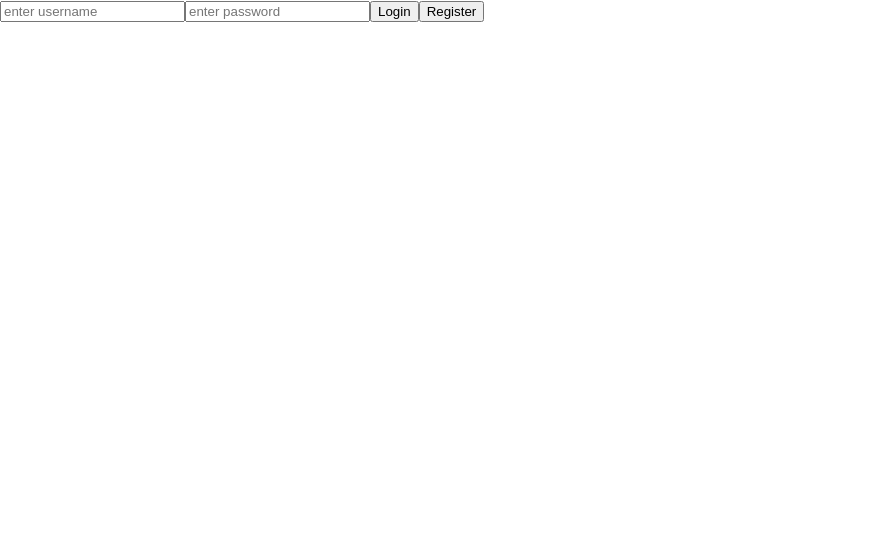
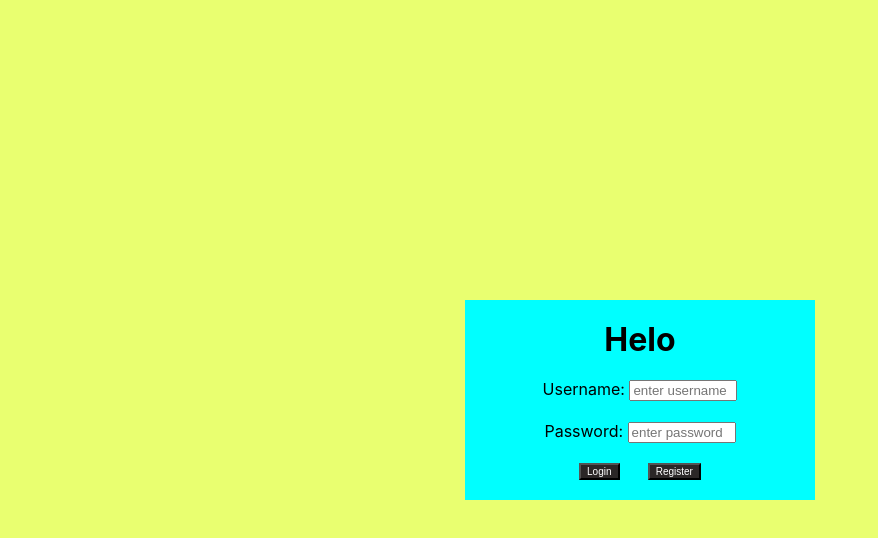
Before and after one commit to wiebejordan/helo, a React (Create React App) app: page /#/ in a window 1280 px wide. Shown: the top 538 px of the page, without its empty margins (0-878 px from the left). Built offline with nearby package versions, Linux system fonts and the light colour scheme; no server answers.

Commit message:
some styling

```diff
--- /dev/null
+++ b/src/components/Auth/Auth.css
@@ -0,0 +1,40 @@
+.auth-main{
+  width: 100vw;
+  display: flex;
+  justify-content: center;
+  align-items: center;
+  background-color: #E9FF70;
+}
+
+.auth-box {
+  height: 200px;
+  width: 350px;
+  background-color: aqua;
+  display: flex;
+  flex-direction: column;
+  flex-wrap: wrap;
+  justify-content: space-evenly;
+  align-items: center;
+}
+
+.auth-box h1{
+  margin: 0px;
+}
+
+input{
+  width: 100px;
+}
+
+.auth-box-buttons{
+  display: flex;
+  justify-content: space-around;
+  width: 150px
+}
+
+.auth-box-buttons button{
+  font-size: 10px;
+  color: white;
+  background-color: rgb(43, 39, 39);
+
+
+}
--- a/src/components/Auth/Auth.js
+++ b/src/components/Auth/Auth.js
@@ -2,6 +2,7 @@ import React, {Component} from 'react';
 import axios from 'axios';
 import {connect} from 'react-redux';
 import {getUser} from '../../ducks/reducer';
+import '../Auth/Auth.css';
 
 class Auth extends Component {
   constructor(props){
@@ -46,24 +47,31 @@ class Auth extends Component {
   render(){
     // console.log(this.props)
     return(
-      <div>
-        <input
+      <div className='auth-main'>
+      <div className='auth-box'>
+        <h1>Helo</h1>
+        <div className='auth-input'>
+        Username: <input
             name='username'
             value={this.state.username}
             onChange={e => this.handleInput(e)}
             placeholder='enter username'
         />
-
-        <input
+        </div>
+        <div className='auth-input'>
+        Password: <input
             name='password'
             value={this.state.password}
             onChange={e => this.handleInput(e)}
             placeholder='enter password'
         />
-
+        </div>
+        <div className='auth-box-buttons'>
         <button onClick={this.handleLogin}>Login</button>
 
         <button onClick={this.handleRegister}>Register</button>
+        </div>
+      </div>
       </div>
     )
   }
--- a/src/components/Dashboard/Dashboard.css
+++ b/src/components/Dashboard/Dashboard.css
@@ -1,3 +1,38 @@
-.post-box {
+.dash-main {
+  width: 100vw;
+  display: flex;
+  justify-content: center;
+  background-color: rgb(233, 232, 232);
 
 }
+
+.dash-searchbar{
+  width: 500px;
+  height: 30px;
+  display: flex;
+  justify-content: space-around;
+  align-items: center;
+  background-color: white;
+  margin-top: 25px;
+
+}
+
+.dash-searchbar input{
+  width: 200px;
+  font-size: 10px;
+}
+
+.dash-searchbar button{
+  font-size: 10px;
+}
+
+.searchbar-checkbox{
+  display: flex;
+  justify-content: center;
+  align-self: center;
+  width: 100px;
+}
+
+.searchbar-checkbox input{
+  width: 20px
+}
--- a/src/components/Dashboard/Dashboard.js
+++ b/src/components/Dashboard/Dashboard.js
@@ -51,7 +51,9 @@ class Dashboard extends Component {
 
     ))
     return(
-      <div>
+      <div className='dash-main'>
+        <div className='dash-searchbar'>
+          <div>
         <input
         name = 'search'
         value = {this.state.search}
@@ -60,12 +62,17 @@ class Dashboard extends Component {
 
         <button>Search</button>
         <button>Reset</button>
+        </div>
+
+        <div className='searchbar-checkbox'>
         My Posts:<input
         type='checkbox'
         onClick={this.handleToggle}
         />
+        </div>
 
         {mappedPosts}
+        </div>
       </div>
     )
   }
--- a/src/components/Form/Form.js
+++ b/src/components/Form/Form.js
@@ -9,6 +9,7 @@ class Form extends Component {
         title: '',
         img: '',
         content: '',
+
       }
     }
 
@@ -20,12 +21,13 @@ class Form extends Component {
     newPost = () => {
       axios.post(`/api/post`, {title: this.state.title, content: this.state.content, img: this.state.img })
       .then(() =>{
-        this.props.history.push('/');
+        this.props.history.push('/dashboard');
       })
       .catch(err => console.log(err));
     }
 
   render(){
+    // console.log(this.props)
     return(
       <div>
         <input
```
Also changed, not shown: 1 other file (tests, documents, lock files or other folders).
